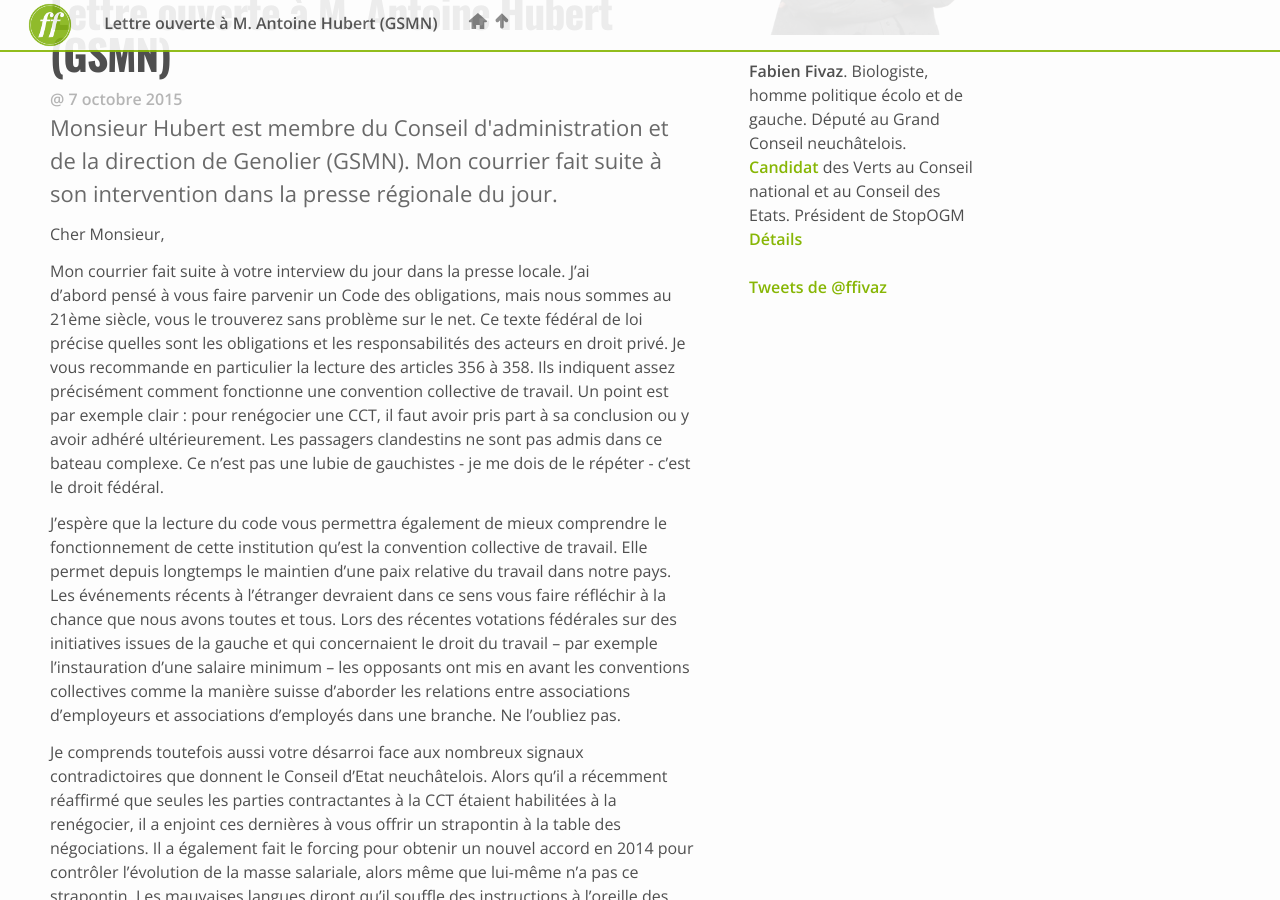
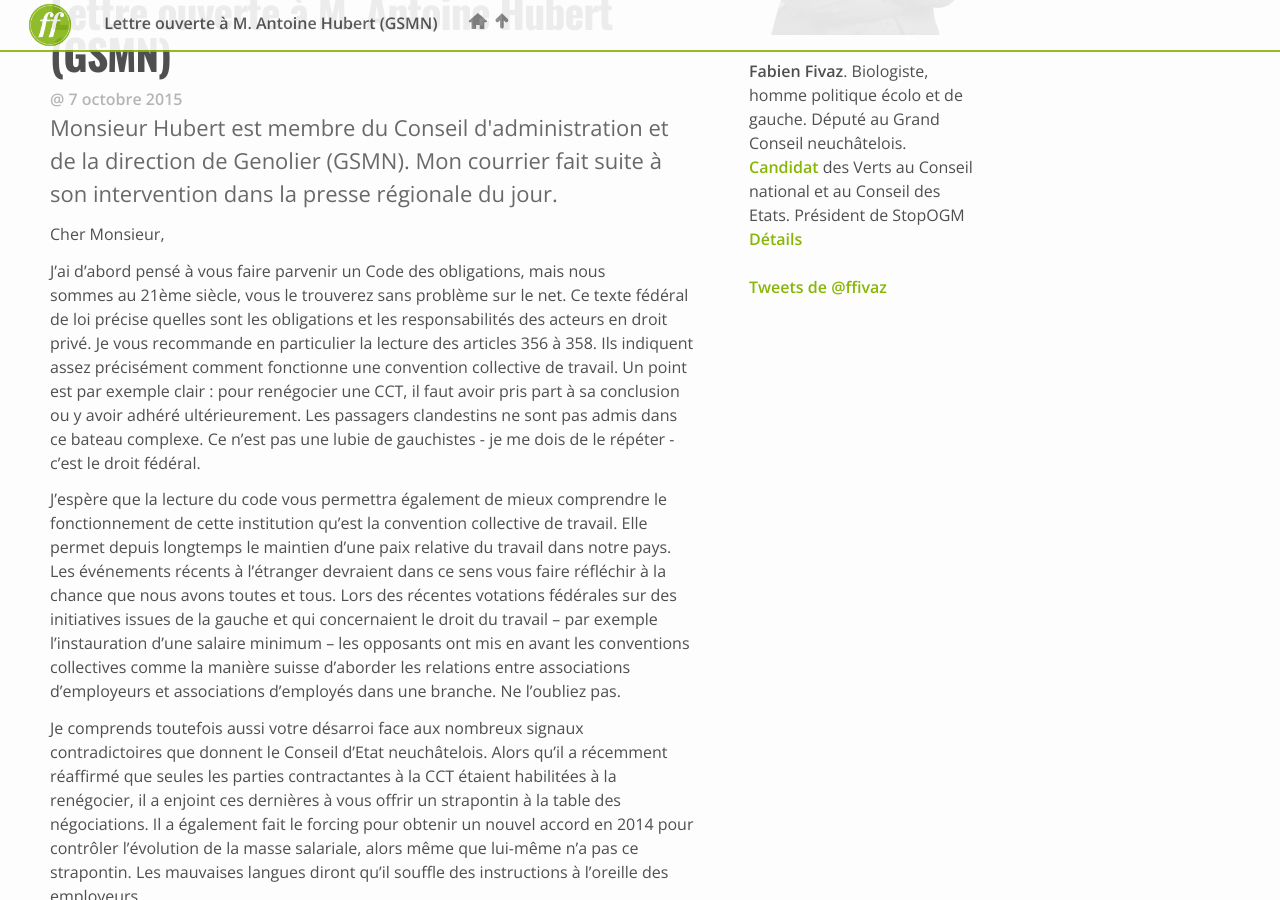
Before and after one commit to ffivaz/ffivaz.github.io, a Jekyll site: the page built from _posts/2015-10-07-lettre-ouverte-a-antoine-huber.markdown, in a window 1280 px wide and 900 px high, scrolled down 445 px. Built offline with Jekyll 4.4.1, drawn with Linux system fonts in a browser that asks for light colours; nearby versions of some CDN libraries; comment, search, counter and statistics services are not loaded.

Commit message:
Lettre ouverte Antoine Hubert (GSMN)

```diff
--- a/_posts/2015-10-07-lettre-ouverte-a-antoine-huber.markdown
+++ b/_posts/2015-10-07-lettre-ouverte-a-antoine-huber.markdown
@@ -11,7 +11,7 @@
 
 Cher Monsieur,
 
-Mon courrier fait suite à votre interview du jour dans la presse locale. J'ai d'abord pensé à vous faire parvenir
+J'ai d'abord pensé à vous faire parvenir
 un Code des obligations, mais nous sommes au 21ème siècle, vous le trouverez sans problème sur le net. Ce texte fédéral
 de loi précise quelles sont les obligations et les responsabilités des acteurs en droit privé. Je vous recommande en
 particulier la lecture des articles 356 à 358. Ils indiquent assez précisément comment fonctionne une convention
```
